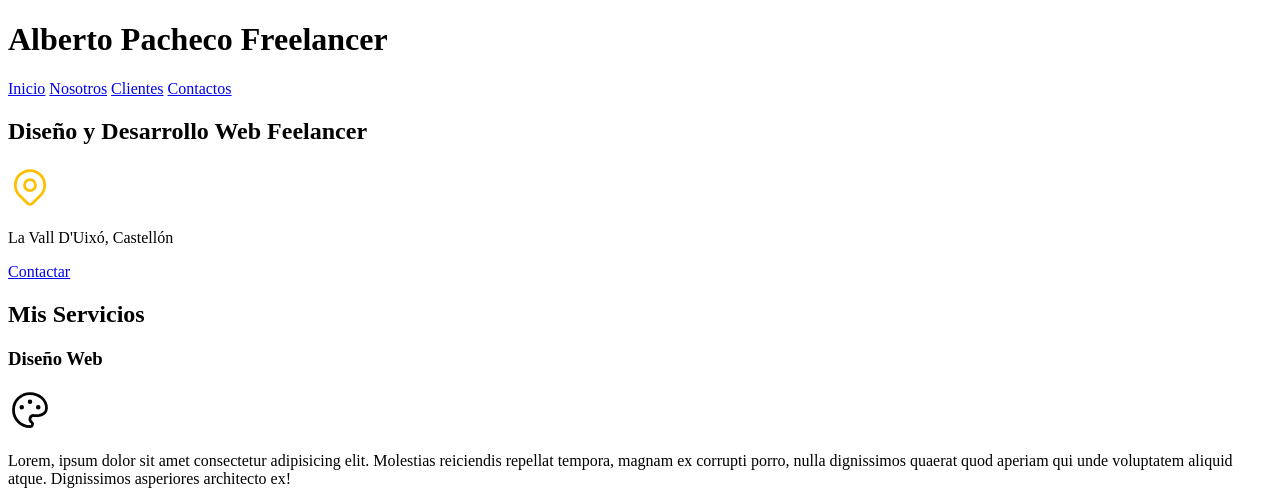
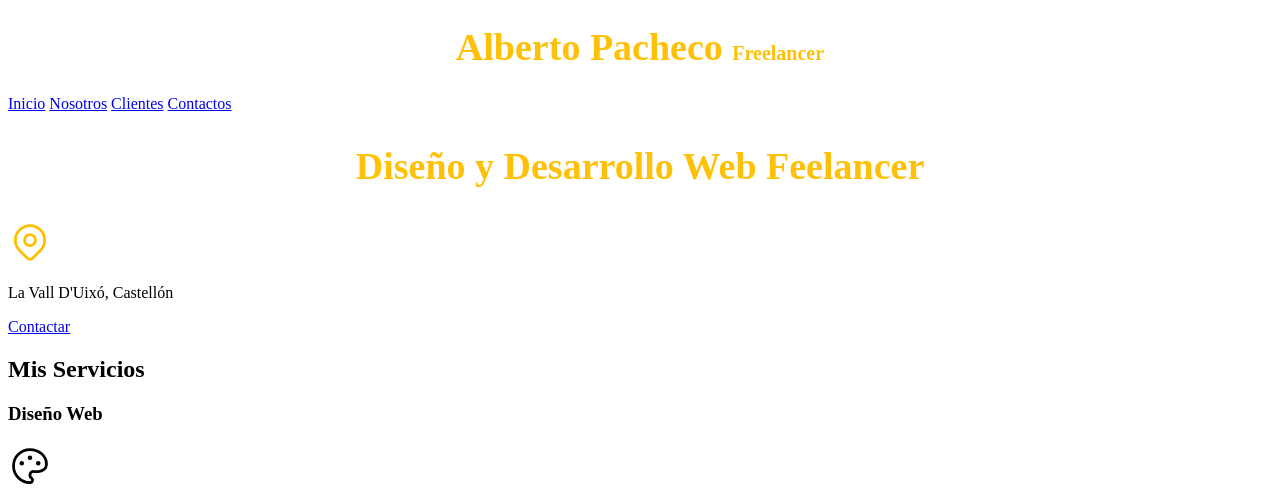
Before and after one commit to AiMax/FREELANCER_INICIO, a plain HTML site: page index.html in a window 1280 px wide. Shown: the top 504 px of the page. Drawn offline with Linux system fonts and the light colour scheme.

Commit message:
Se han añadido colores de estilo

```diff
--- /dev/null
+++ b/css/styles.css
@@ -0,0 +1,31 @@
+:root {
+    /* declaramos variables propias */
+    --blanco: #ffffff;
+    --ocuro: #21212121;
+    --primario: #FFC107;
+    --secundario: #0097A7;
+    --gris: #757575;
+
+    --fuente-princial: 3.8rem;
+}
+
+
+html {
+    font-size: 62.5%;
+}
+
+body {
+    font-size: 16px; /*1rem = 10px*/
+}
+
+.titulo {
+    text-align: center;
+    color: red;
+    font-size: var(--fuente-princial);
+    color: var(--primario);
+}
+
+/*Lo aplica a los span que se encuentran en un H1*/
+.titulo span {
+    font-size: 2rem;
+}
--- a/index.html
+++ b/index.html
@@ -4,11 +4,13 @@
     <meta charset="UTF-8">
     <meta http-equiv="X-UA-Compatible" content="IE=edge">
     <meta name="viewport" content="width=device-width, initial-scale=1.0">
+    <link rel="preload" href="css/styles.css" as="style">
+    <link rel="stylesheet" href="css/styles.css">
     <title>Diseñador Freelancer</title>
 </head>
 <body>
     <header>
-        <h1>Alberto Pacheco Freelancer</h1>
+        <h1 class="titulo">Alberto Pacheco <span>Freelancer</span></h1>
     </header>
 
     <nav>
@@ -19,7 +21,7 @@
     </nav>
 
     <section>
-        <h2>Diseño y Desarrollo Web Feelancer</h2>
+        <h2 class="titulo">Diseño y Desarrollo Web Feelancer</h2>
         <p>
             <svg xmlns="http://www.w3.org/2000/svg" class="icon icon-tabler icon-tabler-map-pin" width="44" height="44" viewBox="0 0 24 24" stroke-width="1.5" stroke="#ffbf00" fill="none" stroke-linecap="round" stroke-linejoin="round">
                 <path stroke="none" d="M0 0h24v24H0z" fill="none"/>
```
Also changed, not shown: nosotros.html (+3 -0 lines).
